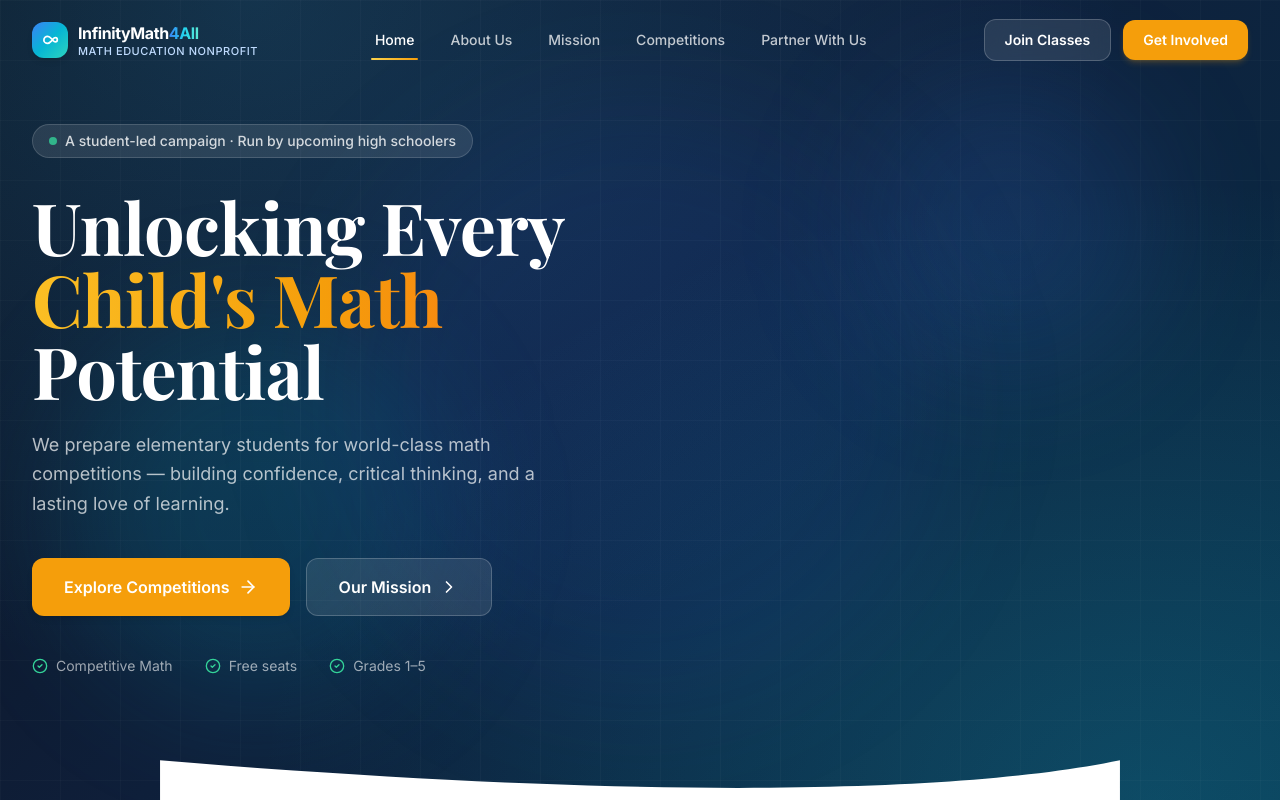
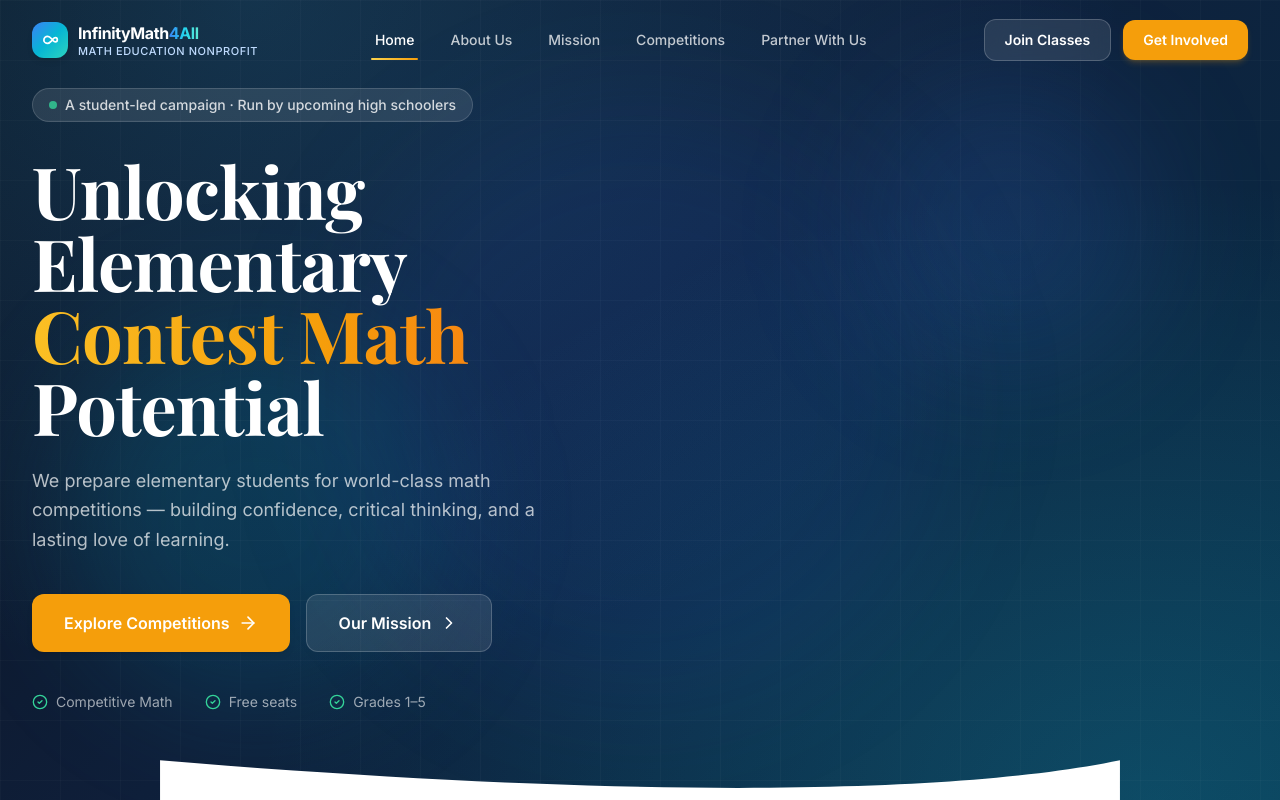
Before and after one commit to CodingNinjaXtreme/Offical-Nonprofit-Website, a React (Vite) app: page / in a window 1280 px wide. Shown: the top 800 px of the page. Built offline with nearby package versions, Linux system fonts and the light colour scheme.

Commit message:
fixed stuff

```diff
--- a/src/pages/Home.tsx
+++ b/src/pages/Home.tsx
@@ -107,8 +107,8 @@ export default function Home() {
                   <span className="text-white/80 text-sm font-medium"> A student-led campaign · Run by upcoming high schoolers</span>
                 </div>
                 <h1 className="text-5xl lg:text-6xl xl:text-7xl font-bold text-white leading-[1.05] mb-6">
-                  Unlocking Every
-                  <span className="block text-gradient-gold">Child's Math</span>
+                  Unlocking Elementary
+                  <span className="block text-gradient-gold"> Contest Math</span>
                   <span className="block">Potential</span>
                 </h1>
                 <p className="text-lg text-white/70 leading-relaxed mb-10 max-w-lg">
@@ -183,6 +183,7 @@ export default function Home() {
             </div>
           </div>
         </section>
+
 
         {/* About Snippet */}
         <section className="py-20 bg-white">
```
